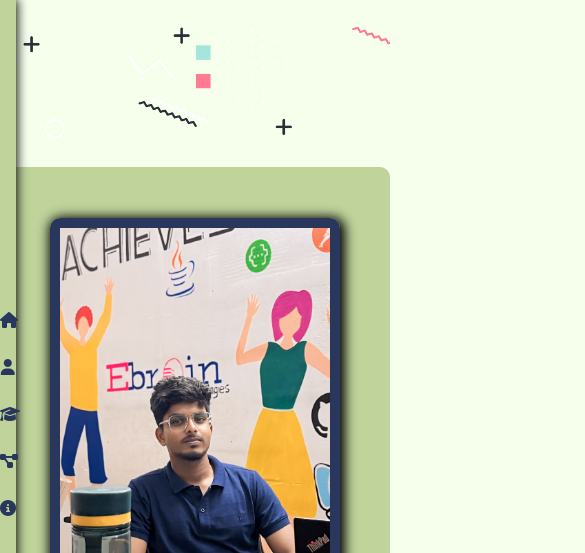
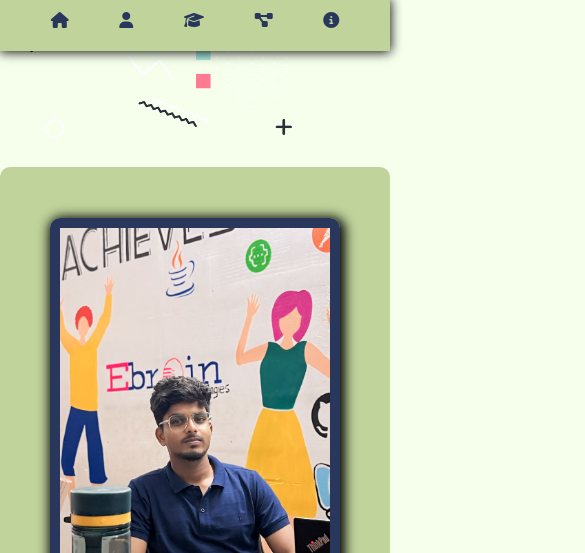
Before and after one commit to PradeepMadhavan/myportfolio, a plain HTML site: page index.html in a window 390 px wide. Shown: the top 553 px of the page, 585 px wide, since content can reach past the window. Drawn offline with nearby package versions, Linux system fonts and the light colour scheme; a web font is replaced by a local one.

Commit message:
progress

```diff
--- a/portfolio.css
+++ b/portfolio.css
@@ -1345,6 +1345,7 @@ width: 900px;
     position: relative;
     margin-left: 100px;
     left: 166px;
+    width: fit-content;
     top: 40px;
     font-size: 40px;
     color: #29375c;
@@ -1392,4 +1393,31 @@ left: 0px;
   align-items: center;
 }
 
+.coder-img{
+  display: none;
 }
+.nav {
+  background-color: #bfd39b;
+  /* background-color:  #e7ffde; */
+  display: flex;
+  justify-content: space-evenly;
+  position: fixed;
+  height: 6%;
+  width: 100%;
+  left: 0;
+  top: 0;
+
+}
+.nav .fa-solid {
+  display: block;
+  position: relative;
+  height: 30px;
+  cursor: pointer;
+  color: #29375c;
+  top: 0%;
+  /* left: 33%; */
+  align-items: center;
+  text-align: center;
+  margin-top: 12px;
+}
+}
```
